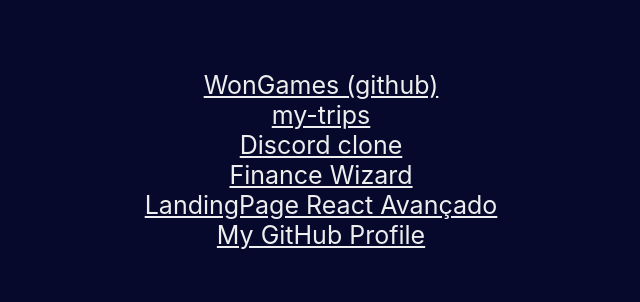
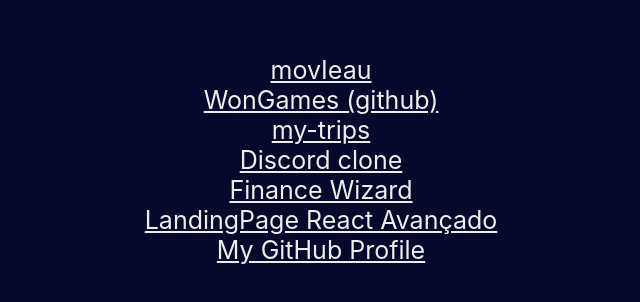
Before and after one commit to carlosberti/my-site, a Next.js app: page / in a window 1280 px wide. Shown: the part 240-542 px from the top of the page, without its empty margins (319-959 px from the left). Built offline with nearby package versions, Linux system fonts and the light colour scheme.

Commit message:
feat: add movieau website

```diff
--- a/src/pages/index.tsx
+++ b/src/pages/index.tsx
@@ -6,6 +6,10 @@ export default function Home(props: MainProps) {
 
 export function getStaticProps() {
   const links: Link[] = [
+    {
+      name: 'movIeau',
+      url: 'https://movieau.carlosberti.dev/'
+    },
     {
       name: 'WonGames (github)',
       url: 'https://github.com/carlosberti/won-games-client'
```
